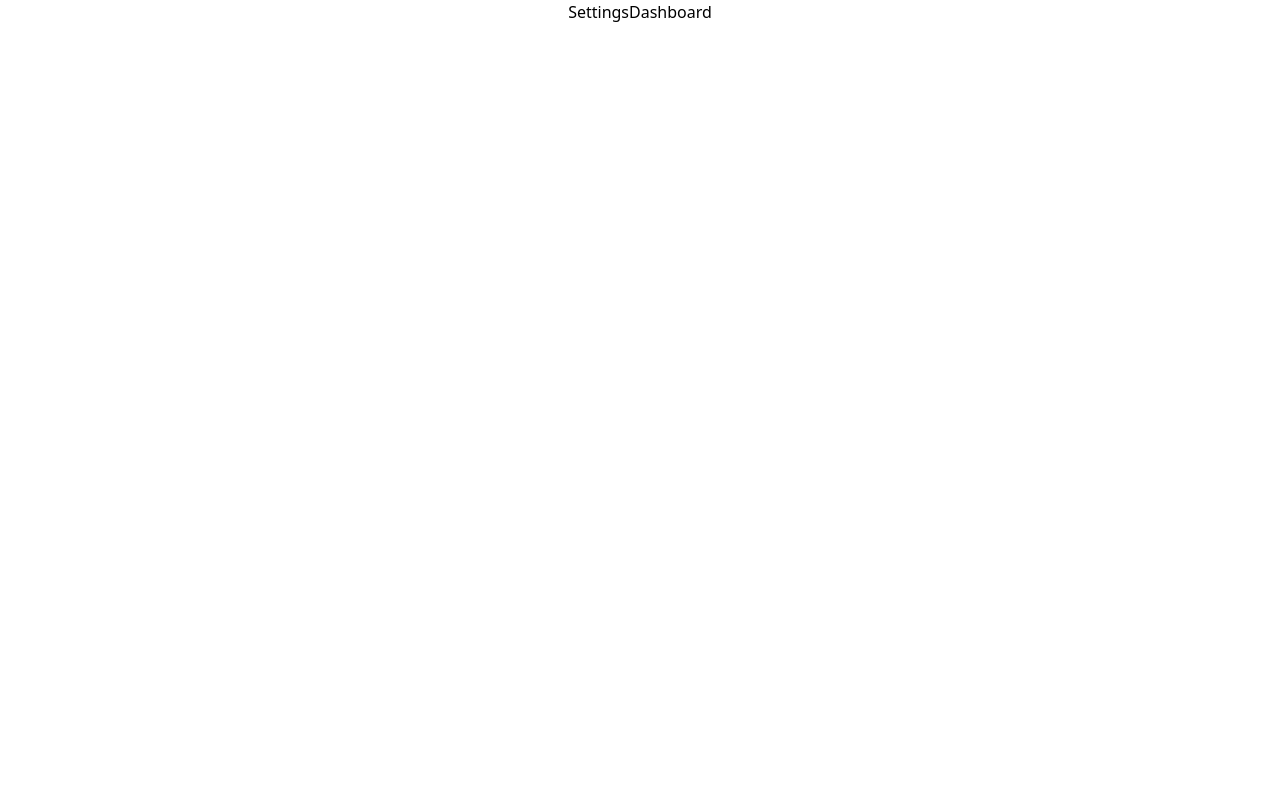
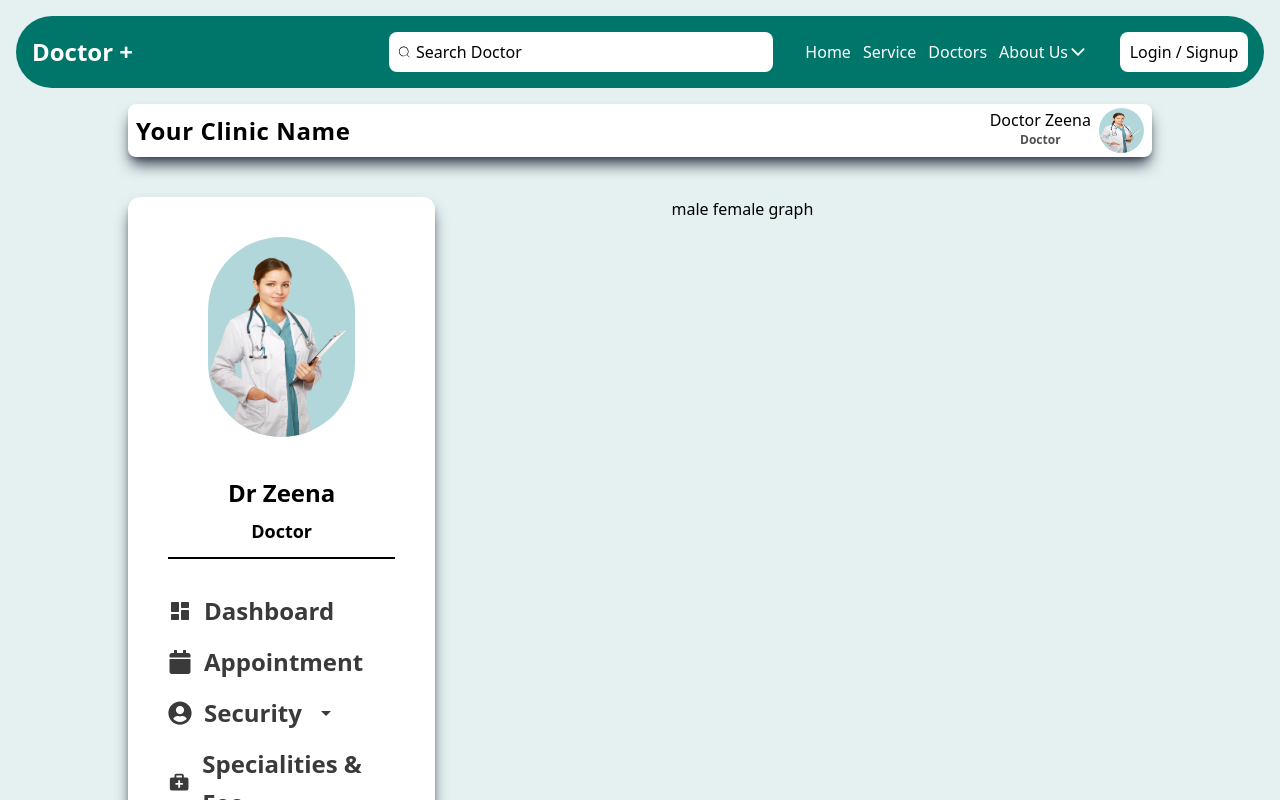
Before and after one commit to Anureng/doctors_dashboard, a React (Create React App) app: page /settings/location in a window 1280 px wide. Shown: the top 800 px of the page. Built offline with nearby package versions, Linux system fonts and the light colour scheme.

Commit message:
basic stup

```diff
--- a/src/components/Location.js
+++ b/src/components/Location.js
@@ -1,8 +1,26 @@
 import React from 'react'
+import NavBar from '../components/Navbar';
+import Footer from '../components/Footer';
+import NavbarDashboard from '../components/NavbarDashboard';
+import SidePanel from '../components/SidePanel';
 
 const Location = () => {
   return (
-    <div>Location</div>
+    <div className='bg-[#0075691A] min-h-screen flex flex-col'>
+      <NavBar />
+      <NavbarDashboard />
+
+      <section className='flex flex-row flex-grow pb-10 pt-10 w-[80%] mx-auto'>
+        <div className='w-[30%] hidden md:inline-flex'>
+          <SidePanel />
+        </div>
+        <div className='w-[60%]'>
+          male female graph
+        </div>
+      </section>
+
+      <Footer />
+    </div>
   )
 }
 
--- a/src/components/NavbarDashboard.js
+++ b/src/components/NavbarDashboard.js
@@ -3,7 +3,7 @@ import React from 'react'
 const NavbarDashboard = () => {
     return (
         <>
-            <section className='flex w-[80%] mt-10 shadow-lg shadow-gray-700  rounded-lg mx-auto flex-row justify-between bg-white'>
+            <section className='flex w-[80%] shadow-lg shadow-gray-700  rounded-lg mx-auto flex-row justify-between bg-white'>
                 <h1 className=' mx-2 my-auto tracking-wide  items-center text-black text-2xl font-bold'>
                     Your Clinic Name
 
--- a/src/components/SidePanel.js
+++ b/src/components/SidePanel.js
@@ -18,7 +18,7 @@ const SidePanel = () => {
     };
 
     return (
-        <div className='flex flex-col px-10 shadow-lg pb-10 shadow-gray-700 rounded-xl  gap-3'>
+        <div className='flex flex-col px-10 shadow-lg pb-10 shadow-gray-700 rounded-xl bg-white gap-3'>
             <div className='pt-10 mb-5 pb-3 border-b-[2px] border-black px-10 mx-auto'>
                 <img className='h-[200px] w-[200px] mx-auto overflow-hidden rounded-full bg-[#017A884D]' alt='doctor' src='/doctor1.png' />
                 <p className='font-bold mt-10 text-2xl text-center'>Dr Zeena</p>
--- a/src/pages/AppointmentDashboard.js
+++ b/src/pages/AppointmentDashboard.js
@@ -1,8 +1,26 @@
 import React from 'react'
+import NavBar from '../components/Navbar';
+import Footer from '../components/Footer';
+import NavbarDashboard from '../components/NavbarDashboard';
+import SidePanel from '../components/SidePanel';
 
 const AppointemtDashboard = () => {
   return (
-    <div>AppointemtDashboard</div>
+    <div className='bg-[#0075691A] min-h-screen flex flex-col'>
+    <NavBar />
+    <NavbarDashboard />
+
+    <section className='flex flex-row flex-grow pb-10 pt-10 w-[80%] mx-auto'>
+      <div className='w-[30%] hidden md:inline-flex'>
+        <SidePanel />
+      </div>
+      <div className='w-[60%]'>
+        male female graph
+      </div>
+    </section>
+
+    <Footer />
+  </div>
   )
 }
 
--- a/src/pages/FeesDashboard.js
+++ b/src/pages/FeesDashboard.js
@@ -6,12 +6,12 @@ import SidePanel from '../components/SidePanel';
 
 const FeesDashboard = () => {
   return (
-    <div className=' h-full'>
+    <div className='bg-[#0075691A] min-h-screen flex flex-col'>
       <NavBar />
       <NavbarDashboard />
 
-      <section className='flex flex-row pb-10 pt-10 w-[80%] mx-auto'>
-        <div className='w-[30%]'>
+      <section className='flex flex-row flex-grow pb-10 pt-10 w-[80%] mx-auto'>
+        <div className='w-[30%] hidden md:inline-flex'>
           <SidePanel />
         </div>
         <div className='w-[60%]'>
@@ -24,4 +24,4 @@ const FeesDashboard = () => {
   )
 }
 
-export default FeesDashboard
+export default FeesDashboard;
--- a/src/pages/MainDashboard.js
+++ b/src/pages/MainDashboard.js
@@ -6,12 +6,12 @@ import SidePanel from '../components/SidePanel';
 
 const MainDashBoard = () => {
   return (
-    <div className=' h-full'>
+    <div className='bg-[#0075691A] min-h-screen flex flex-col'>
       <NavBar />
       <NavbarDashboard />
 
-      <section className='flex flex-row pb-10 pt-10 w-[80%] mx-auto'>
-        <div className='w-[30%]'>
+      <section className='flex flex-row flex-grow pb-10 pt-10 w-[80%] mx-auto'>
+        <div className='w-[30%] hidden md:inline-flex'>
           <SidePanel />
         </div>
         <div className='w-[60%]'>
--- a/src/pages/Security.js
+++ b/src/pages/Security.js
@@ -1,8 +1,26 @@
 import React from 'react'
+import NavBar from '../components/Navbar';
+import Footer from '../components/Footer';
+import NavbarDashboard from '../components/NavbarDashboard';
+import SidePanel from '../components/SidePanel';
 
 const Security = () => {
   return (
-    <div>Security</div>
+    <div className='bg-[#0075691A] min-h-screen flex flex-col'>
+    <NavBar />
+    <NavbarDashboard />
+
+    <section className='flex flex-row flex-grow pb-10 pt-10 w-[80%] mx-auto'>
+      <div className='w-[30%] hidden md:inline-flex'>
+        <SidePanel />
+      </div>
+      <div className='w-[60%]'>
+        male female graph
+      </div>
+    </section>
+
+    <Footer />
+  </div>
   )
 }
 
--- a/src/pages/SettingsDashboard.js
+++ b/src/pages/SettingsDashboard.js
@@ -1,8 +1,26 @@
 import React from 'react'
+import NavBar from '../components/Navbar';
+import Footer from '../components/Footer';
+import NavbarDashboard from '../components/NavbarDashboard';
+import SidePanel from '../components/SidePanel';
 
 const SettingsDashboard = () => {
   return (
-    <div>SettingsDashboard</div>
+    <div className='bg-[#0075691A] min-h-screen flex flex-col'>
+    <NavBar />
+    <NavbarDashboard />
+
+    <section className='flex flex-row flex-grow pb-10 pt-10 w-[80%] mx-auto'>
+      <div className='w-[30%] hidden md:inline-flex'>
+        <SidePanel />
+      </div>
+      <div className='w-[60%]'>
+        male female graph
+      </div>
+    </section>
+
+    <Footer />
+  </div>
   )
 }
 
```
